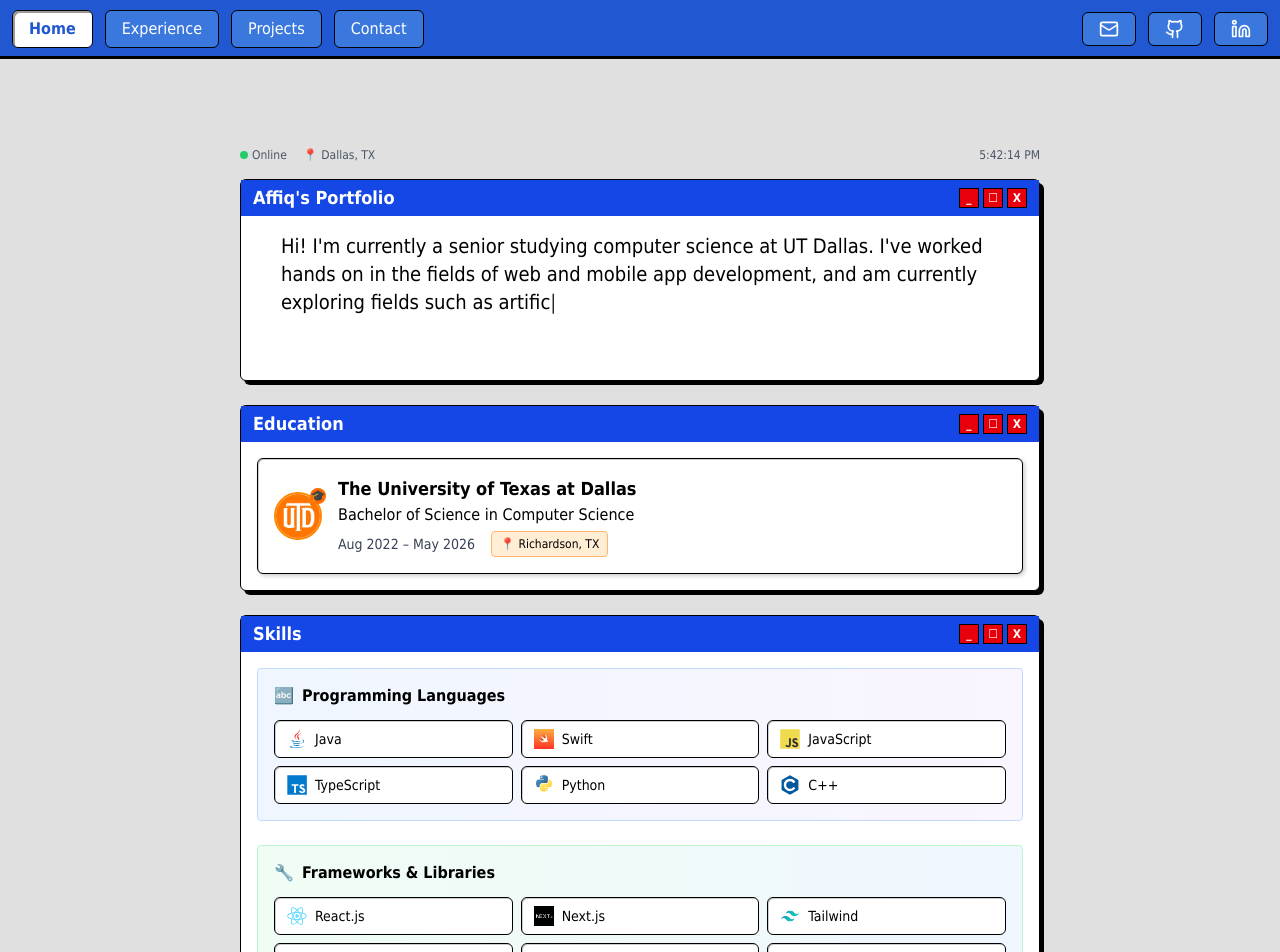
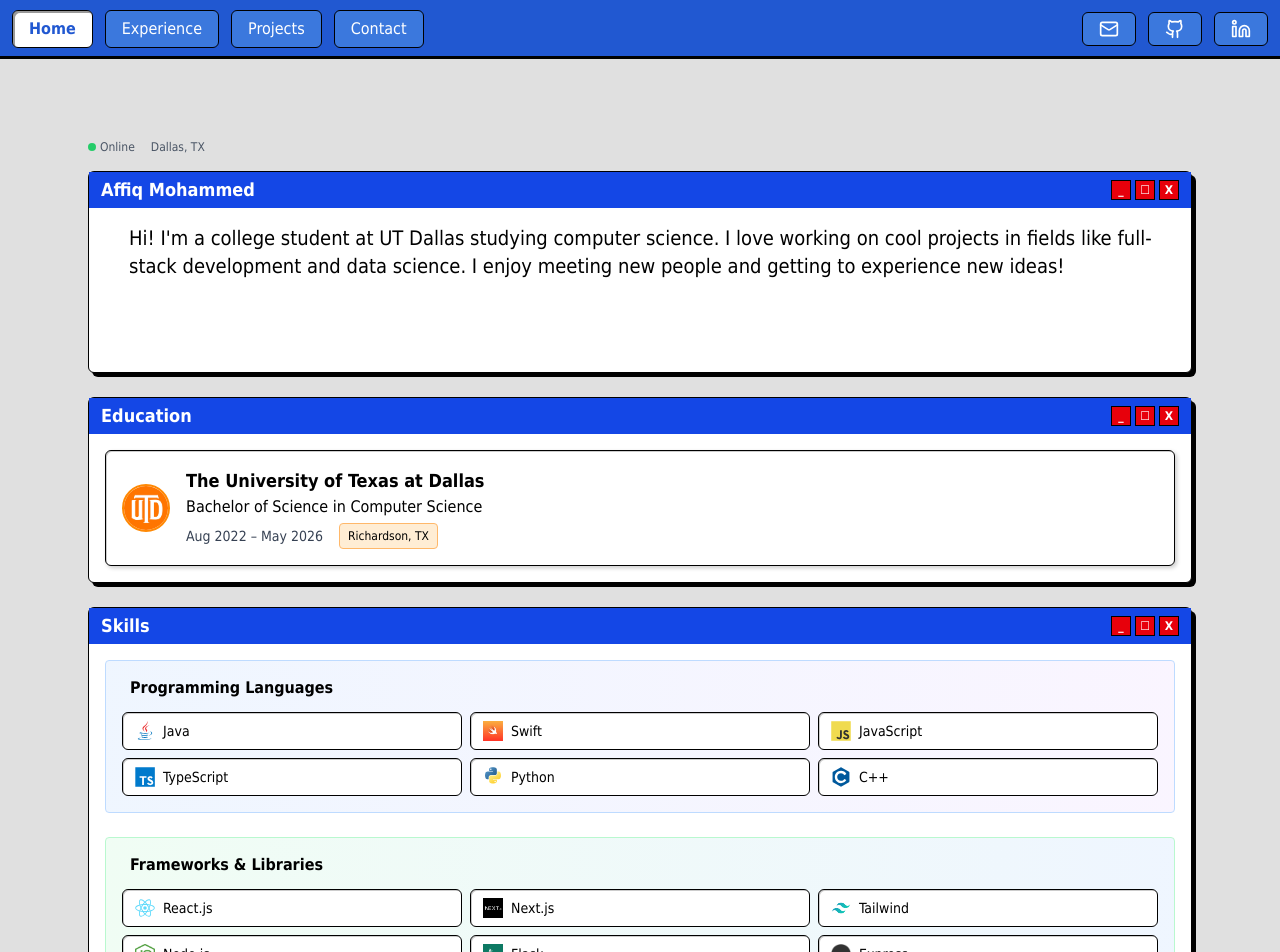
Before and after one commit to affiq23/new_portfolio, a Next.js app: page / in a window 1280 px wide. Shown: the top 952 px of the page. Built offline with nearby package versions, Linux system fonts and the light colour scheme.

Commit message:
cleaned up portfolio and fixed some sizing issues

```diff
--- a/src/app/contact/page.tsx
+++ b/src/app/contact/page.tsx
@@ -2,18 +2,19 @@ import WindowFrame from "@/components/WindowFrame";
 
 export default function ContactPage() {
   return (
-    <main className="mx-auto max-w-4xl p-6 font-[Tahoma] text-[15px]">
+    <main className="space-y-8 text-[15px] font-[Tahoma]">
+      {" "}
       <WindowFrame title="Contact" titleFont="Trebuchet MS">
-      <p className="mb-4">
-          Feel free to reach out!
-        </p>
+        <p className="mb-4">Feel free to reach out!</p>
         <form
           action="https://formspree.io/f/mldbaqqd"
           method="POST"
           className="space-y-4 text-sm w-full"
         >
           <div>
-      <label htmlFor="name" className="block mb-1">Name:</label>
+            <label htmlFor="name" className="block mb-1">
+              Name:
+            </label>
             <input
               type="text"
               name="name"
@@ -23,7 +24,9 @@ export default function ContactPage() {
             />
           </div>
           <div>
-      <label htmlFor="email" className="block mb-1">Email:</label>
+            <label htmlFor="email" className="block mb-1">
+              Email:
+            </label>
             <input
               type="email"
               name="email"
@@ -33,7 +36,9 @@ export default function ContactPage() {
             />
           </div>
           <div>
-      <label htmlFor="message" className="block mb-1">Message:</label>
+            <label htmlFor="message" className="block mb-1">
+              Message:
+            </label>
             <textarea
               name="message"
               id="message"
@@ -52,7 +57,6 @@ export default function ContactPage() {
           </div>
         </form>
       </WindowFrame>
-
     </main>
   );
 }
--- a/src/app/globals.css
+++ b/src/app/globals.css
@@ -44,7 +44,7 @@
 }
 
 body {
-  cursor: url('/cursor/pixel-pointer.png'), auto; /* if you add one */
+  cursor: url('/cursor/pixel-pointer.png'), auto;
   background-color: #e0e0e0;
 }
 
@@ -116,12 +116,3 @@ body {
   --sidebar-border: oklch(1 0 0 / 10%);
   --sidebar-ring: oklch(0.556 0 0);
 }
-
-@layer base {
-  * {
-    @apply border-border outline-ring/50;
-  }
-  body {
-    @apply bg-background text-foreground;
-  }
-}
--- a/src/app/layout.tsx
+++ b/src/app/layout.tsx
@@ -77,7 +77,7 @@ export default function RootLayout({
           </div>
         </nav>
 
-        <div className="pt-20 max-w-4xl mx-auto p-6">{children}</div>
+        <div className="pt-20 max-w-6xl mx-auto p-6">{children}</div>
       </body>
     </html>
   );
--- a/src/app/page.tsx
+++ b/src/app/page.tsx
@@ -5,57 +5,31 @@ import SkillItem from "@/components/SkillItem";
 
 export default function Home() {
   const [currentTime, setCurrentTime] = useState("");
-  const [typewriterText, setTypewriterText] = useState("");
-  const fullText = "Hi! I'm currently a senior studying computer science at UT Dallas. I've worked hands on in the fields of web and mobile app development, and am currently exploring fields such as artificial intelligence and cloud computing.";
+  const fullText = "Hi! I'm a college student at UT Dallas studying computer science. I love working on cool projects in fields like full-stack development and data science. I enjoy meeting new people and getting to experience new ideas!";
 
-  useEffect(() => {
-    // Update time every second
-    const timeInterval = setInterval(() => {
-      setCurrentTime(new Date().toLocaleTimeString());
-    }, 1000);
-
-    // Typewriter effect
-    let i = 0;
-    const typeInterval = setInterval(() => {
-      if (i < fullText.length) {
-        setTypewriterText(fullText.slice(0, i + 1));
-        i++;
-      } else {
-        clearInterval(typeInterval);
-      }
-    }, 30);
-
-    return () => {
-      clearInterval(timeInterval);
-      clearInterval(typeInterval);
-    };
-  }, []);
 
   return (
-    <main className="mx-auto max-w-4xl pt-2 px-6 space-y-8 text-[15px] font-[Tahoma]">
-
+<main className="space-y-8 text-[15px] font-[Tahoma]">
       <div className="flex justify-between items-center text-xs text-gray-600 mb-4">
         <div className="flex items-center space-x-4">
           <span className="flex items-center">
             <div className="w-2 h-2 bg-green-500 rounded-full mr-1 animate-pulse"></div>
             Online
           </span>
-          <span>📍 Dallas, TX</span>
+          <span>Dallas, TX</span>
         </div>
         <span className="font-mono">{currentTime}</span>
       </div>
 
-      <WindowFrame title="Affiq's Portfolio" titleFont="Trebuchet MS">
+      <WindowFrame title="Affiq Mohammed" titleFont="Trebuchet MS">
         <div className="space-y-4">
           <div className="flex items-start space-x-6">
             <div className="flex-shrink-0">
             </div>
             <div className="flex-1">
               <h3 className="text-xl mb-3 min-h-[120px]">
-                {typewriterText}
-                <span className="animate-pulse">|</span>
+                {fullText}
               </h3>
-
             </div>
           </div>
         </div>
@@ -70,9 +44,6 @@ export default function Home() {
                 alt="UTD Logo"
                 className="w-12 h-12 rounded-full border-2 border-orange-400"
               />
-              <div className="absolute -top-1 -right-1 w-4 h-4 bg-orange-500 rounded-full flex items-center justify-center text-xs">
-                🎓
-              </div>
             </div>
             <div className="flex-1">
               <p className="font-bold text-lg">The University of Texas at Dallas</p>
@@ -80,7 +51,7 @@ export default function Home() {
               <div className="flex items-center space-x-4 mt-1">
                 <p className="text-sm text-gray-700">Aug 2022 – May 2026</p>
                 <span className="px-2 py-1 bg-orange-100 border border-orange-300 rounded text-xs">
-                  📍 Richardson, TX
+                  Richardson, TX
                 </span>
               </div>
             </div>
@@ -92,7 +63,7 @@ export default function Home() {
         <div className="space-y-6 text-sm text-black font-[Tahoma]">
           <div className="bg-gradient-to-r from-blue-50 to-purple-50 p-4 rounded border border-blue-200">
             <h3 className="font-bold text-[16px] mb-3 flex items-center">
-              <span className="mr-2">🔤</span>
+              <span className="mr-2"></span>
               Programming Languages
             </h3>
             <div className="grid grid-cols-2 md:grid-cols-3 gap-2">
@@ -107,7 +78,7 @@ export default function Home() {
 
           <div className="bg-gradient-to-r from-green-50 to-blue-50 p-4 rounded border border-green-200">
             <h3 className="font-bold text-[16px] mb-3 flex items-center">
-              <span className="mr-2">🔧</span>
+              <span className="mr-2"></span>
               Frameworks & Libraries
             </h3>
             <div className="grid grid-cols-2 md:grid-cols-3 gap-2">
@@ -123,7 +94,7 @@ export default function Home() {
 
           <div className="bg-gradient-to-r from-purple-50 to-pink-50 p-4 rounded border border-purple-200">
             <h3 className="font-bold text-[16px] mb-3 flex items-center">
-              <span className="mr-2">⚙️</span>
+              <span className="mr-2"></span>
               Tools & Technologies
             </h3>
             <div className="grid grid-cols-2 md:grid-cols-3 gap-2">
@@ -137,10 +108,6 @@ export default function Home() {
           </div>
         </div>
       </WindowFrame>
-
-      <div className="text-center text-xs text-gray-500 py-4 border-t border-gray-300">
-        <p>This portfolio was built with Next.js, React, and lots of ☕</p>
-      </div>
     </main>
   );
 }
--- a/src/app/projects/page.tsx
+++ b/src/app/projects/page.tsx
@@ -2,6 +2,19 @@
 import WindowFrame from "@/components/WindowFrame";
 
 const projects = [
+  {
+    title: "LightHouse",
+    tech: "React, FastAPI, Ollama, AWS EC2, Commander.js",
+    description: `Developed real-time disaster monitoring platform processing Bluesky tweets through ML classifier and Ollama
+LLM integration for automated event detection and categorization.`,
+    features: [
+      "Designed workflow pipeline for preprocessing tweet data and classfying using XGBoost classifier",
+      "Integrated local Ollama LLM with custom prompting for disaster metadata extraction including event type, geographic location, and urgency level",
+      "Built React UI dashboard displaying real-time disaster alerts with interactive filtering and maps",
+    ],
+    githubUrl: "https://github.com/EJcoding/LightHouse",
+    demoUrl: "http://lighthouse-2025.netlify.app",
+  },
   {
     title: "Kvault",
     tech: "React, Node.js, LangChain, Supabase, Commander.js",
@@ -9,7 +22,7 @@ const projects = [
     features: [
       "Developed CLI tool using Commander.js for efficient note synchronization and offline workflows",
       "Integrated LangChain AI for document summarization and QA chatbot interactions with user content",
-      "Built scalable PostgreSQL database with Supabase for robust data persistence"
+      "Built scalable PostgreSQL database with Supabase for robust data persistence",
     ],
     githubUrl: "https://github.com/affiq23/kvault",
     demoUrl: "https://kvault.vercel.app/",
@@ -21,7 +34,7 @@ const projects = [
     features: [
       "Implemented Tesseract.js OCR engine to automatically extract expense data from receipt images",
       "Built RESTful API with Express.js and Multer for file uploads and expense management",
-      "Created responsive interface with expense history, sorting, filtering, and receipt display features"
+      "Created responsive interface with expense history, sorting, filtering, and receipt display features",
     ],
     githubUrl: "https://github.com/affiq23/expense-tracker",
   },
@@ -31,19 +44,21 @@ const projects = [
     description: `Developed interactive educational platform teaching STEM concepts to younger students through engaging experiences.`,
     features: [
       "Built responsive frontend with Three.js integration for dynamic 3D visualizations optimized for performance",
-      "Integrated OpenAI API to generate real-time educational content and adaptive quiz questions"
+      "Integrated OpenAI API to generate real-time educational content and adaptive quiz questions",
     ],
     githubUrl: "https://github.com/affiq23/stem4stems",
     demoUrl: "https://stem4stems.vercel.app/",
-  }
+  },
 ];
 
 export default function ProjectsPage() {
   return (
-    <main className="mx-auto max-w-4xl p-6 font-[Tahoma] text-[15px]">
+    <main className="space-y-8 text-[15px] font-[Tahoma]">
+      {" "}
       <WindowFrame title="Projects" titleFont="Trebuchet MS">
         <div className="space-y-4 text-sm text-black">
-          {projects.map(({ title, tech, description, features, githubUrl, demoUrl }) => (
+          {projects.map(
+            ({ title, tech, description, features, githubUrl, demoUrl }) => (
               <div
                 key={title}
                 className="border border-black bg-white p-4 shadow-[inset_1px_1px_#ccc,2px_2px_4px_rgba(0,0,0,0.3)] rounded-sm hover:shadow-[inset_1px_1px_#fff,2px_2px_6px_rgba(0,0,0,0.4)] transition-shadow duration-200"
@@ -60,7 +75,7 @@ export default function ProjectsPage() {
                             rel="noopener noreferrer"
                             className="px-3 py-1 bg-gray-200 border border-gray-400 rounded text-xs hover:bg-gray-300 transition-colors shadow-[inset_1px_1px_#fff,1px_1px_2px_rgba(0,0,0,0.2)]"
                           >
-                          📁 GitHub
+                            GitHub
                           </a>
                         )}
                         {demoUrl && (
@@ -70,7 +85,7 @@ export default function ProjectsPage() {
                             rel="noopener noreferrer"
                             className="px-3 py-1 bg-blue-100 border border-blue-400 rounded text-xs hover:bg-blue-200 transition-colors shadow-[inset_1px_1px_#fff,1px_1px_2px_rgba(0,0,0,0.2)]"
                           >
-                          🚀 Live Demo
+                            Live Demo
                           </a>
                         )}
                       </div>
@@ -96,7 +111,8 @@ export default function ProjectsPage() {
                   </div>
                 </div>
               </div>
-          ))}
+            )
+          )}
         </div>
       </WindowFrame>
     </main>
--- a/src/components/WindowFrame.tsx
+++ b/src/components/WindowFrame.tsx
@@ -13,7 +13,7 @@ export default function WindowFrame({
   titleFont,
 }: WindowFrameProps) {
   return (
-    <div className="w-full max-w-4xl mx-auto mb-6 border border-black shadow-[4px_4px_0_rgba(0,0,0,1)] bg-white rounded-sm">
+    <div className="w-full mb-6 border border-black shadow-[4px_4px_0_rgba(0,0,0,1)] bg-white rounded-sm">
       <div
         className={`bg-blue-700 text-white px-3 py-1 flex justify-between items-center text-sm font-bold ${
           titleFont ? `font-['${titleFont}']` : ""
```
Also changed, not shown: src/app/experience/page.tsx (+37 -15 lines). Lines whose indentation alone changed are shown as unchanged.
